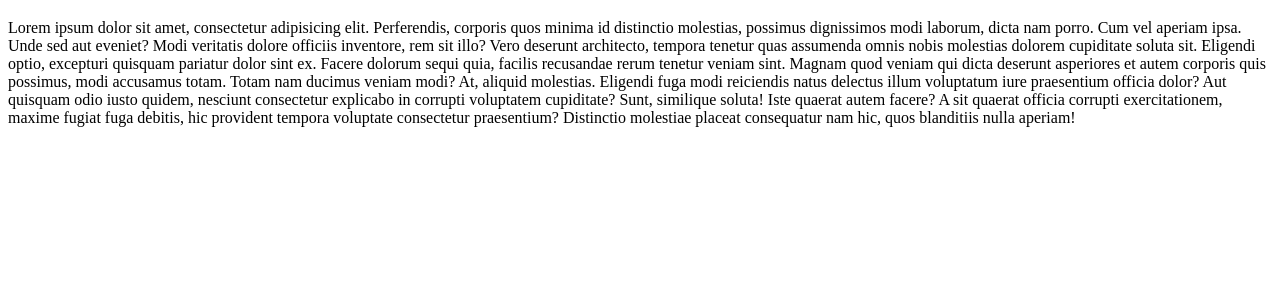
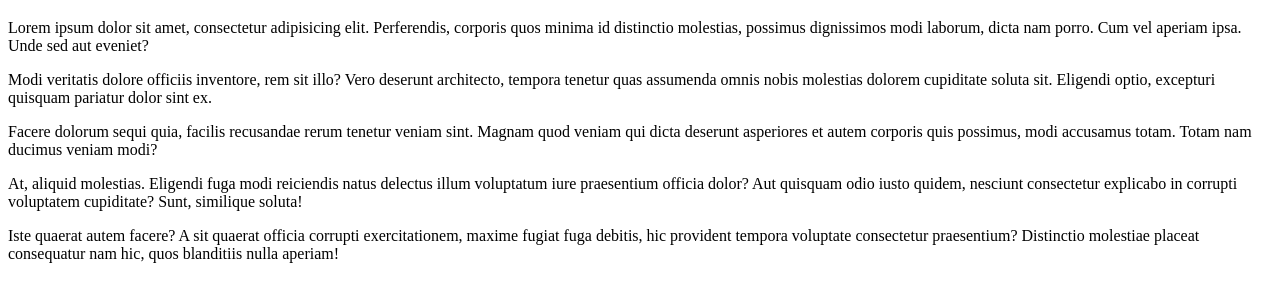
Before and after one commit to ValentinProfe/web, a plain HTML site: page index.html in a window 1280 px wide. Shown: the part 61-362 px from the top of the page. Drawn offline with Linux system fonts and the light colour scheme.

Commit message:
Update index.html

```diff
--- a/index.html
+++ b/index.html
@@ -7,10 +7,10 @@
 </head>
 <body>
     <h1>Sitio web de pruebas</h1>
-    <p>Lorem ipsum dolor sit amet, consectetur adipisicing elit. Perferendis, corporis quos minima id distinctio molestias, possimus dignissimos modi laborum, dicta nam porro. Cum vel aperiam ipsa. Unde sed aut eveniet?
-    Modi veritatis dolore officiis inventore, rem sit illo? Vero deserunt architecto, tempora tenetur quas assumenda omnis nobis molestias dolorem cupiditate soluta sit. Eligendi optio, excepturi quisquam pariatur dolor sint ex.
-    Facere dolorum sequi quia, facilis recusandae rerum tenetur veniam sint. Magnam quod veniam qui dicta deserunt asperiores et autem corporis quis possimus, modi accusamus totam. Totam nam ducimus veniam modi?
-    At, aliquid molestias. Eligendi fuga modi reiciendis natus delectus illum voluptatum iure praesentium officia dolor? Aut quisquam odio iusto quidem, nesciunt consectetur explicabo in corrupti voluptatem cupiditate? Sunt, similique soluta!
-    Iste quaerat autem facere? A sit quaerat officia corrupti exercitationem, maxime fugiat fuga debitis, hic provident tempora voluptate consectetur praesentium? Distinctio molestiae placeat consequatur nam hic, quos blanditiis nulla aperiam!</p>
+    <p>Lorem ipsum dolor sit amet, consectetur adipisicing elit. Perferendis, corporis quos minima id distinctio molestias, possimus dignissimos modi laborum, dicta nam porro. Cum vel aperiam ipsa. Unde sed aut eveniet?</p>
+    <p>Modi veritatis dolore officiis inventore, rem sit illo? Vero deserunt architecto, tempora tenetur quas assumenda omnis nobis molestias dolorem cupiditate soluta sit. Eligendi optio, excepturi quisquam pariatur dolor sint ex.</p>
+   <p> Facere dolorum sequi quia, facilis recusandae rerum tenetur veniam sint. Magnam quod veniam qui dicta deserunt asperiores et autem corporis quis possimus, modi accusamus totam. Totam nam ducimus veniam modi?</p>
+    <p>At, aliquid molestias. Eligendi fuga modi reiciendis natus delectus illum voluptatum iure praesentium officia dolor? Aut quisquam odio iusto quidem, nesciunt consectetur explicabo in corrupti voluptatem cupiditate? Sunt, similique soluta!</p>
+    <p>Iste quaerat autem facere? A sit quaerat officia corrupti exercitationem, maxime fugiat fuga debitis, hic provident tempora voluptate consectetur praesentium? Distinctio molestiae placeat consequatur nam hic, quos blanditiis nulla aperiam!</p>
 </body>
 </html>
```
